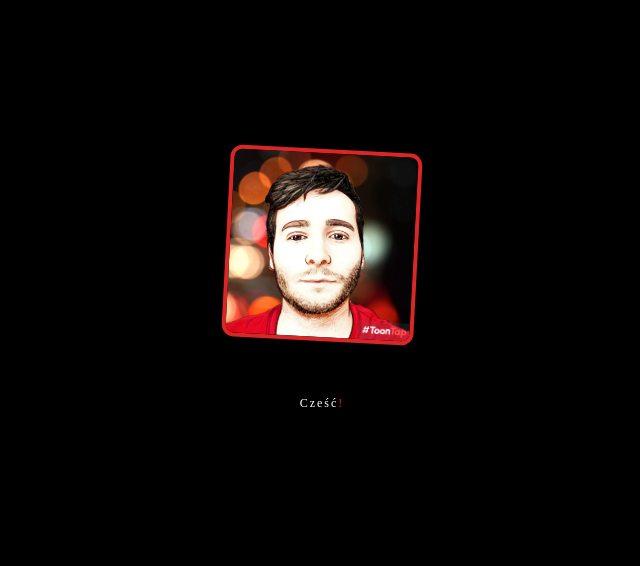
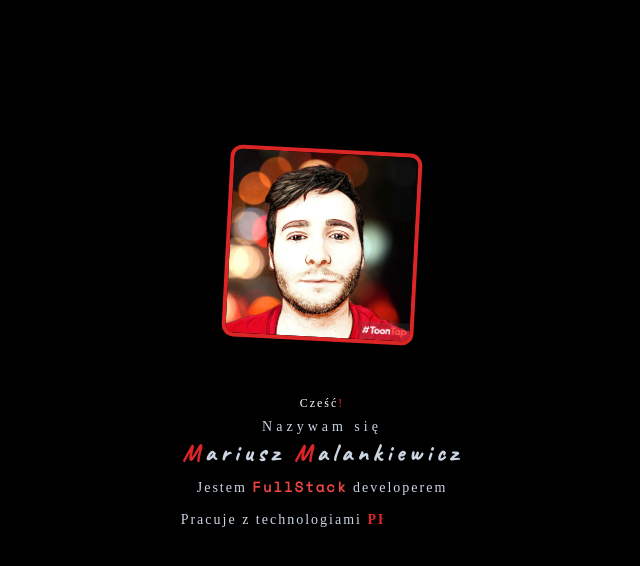
Before and after one commit to MariuszMalankiewicz/portfolio_vue, a Vue app: page / in a window 1280 px wide. Shown: the top 566 px of the page, without its empty margins (318-958 px from the left). Built offline with nearby package versions, Linux system fonts and the light colour scheme; the HTML template or start-up script is replaced by a standard one; a web font is replaced by a local one.

Commit message:
update about animation

```diff
--- a/src/views/About.vue
+++ b/src/views/About.vue
@@ -19,7 +19,7 @@
 
 <style scoped>
 #about img{
-  animation: loadImage 4s 1;
+  animation: loadImage 2s 1 ease-in-out;
 }
 
 @keyframes loadImage {
@@ -54,7 +54,7 @@
 {
   position: relative;
   letter-spacing: 2px;
-  animation: opacityFirst 4s 1
+  animation: opacityFirst 2s 1 ease-in;
 }
 
 @keyframes opacityFirst {
@@ -73,8 +73,8 @@
   left: 0;
   width: 100%;
   height: 100%;
-  animation: firstP 1s 1 steps(6, end);
-  animation-delay: 4s;
+  animation: firstP .5s 1 steps(6, end);
+  animation-delay: 2s;
 }
 
 @keyframes firstP {
@@ -90,10 +90,13 @@
   }
 }
 
+
+
+
 #about #secound{
   position: relative;
   letter-spacing: 4px;
-  animation: opacitySecound 5s 1
+  animation: opacitySecound 2.5s 1
 }
 
 @keyframes opacitySecound {
@@ -112,8 +115,8 @@
   left: 0;
   width: 100%;
   height: 100%;
-  animation: thirthh2 2s 1 steps(11, end);
-  animation-delay: 5s;
+  animation: thirthh2 .5s 1 steps(11, end);
+  animation-delay: 2.5s;
 }
 
 @keyframes thirthh2 {
@@ -132,7 +135,7 @@
 #about #thirth{
   position: relative;
   letter-spacing: 5px;
-  animation: opacityThirth 7s 1
+  animation: opacityThirth 3s 1
 }
 
 @keyframes opacityThirth {
@@ -151,8 +154,8 @@
   left: 0;
   width: 100%;
   height: 100%;
-  animation: thirthH2 3s 1 steps(19, end);
-  animation-delay: 7s;
+  animation: thirthH2 .7s 1 steps(19, end);
+  animation-delay: 3s;
 }
 
 @keyframes thirthH2 {
@@ -171,7 +174,7 @@
 #about #fourth{
   position: relative;
   letter-spacing: 2px;
-  animation: opacityFourth 10s 1
+  animation: opacityFourth 3.7s 1
 }
 
 @keyframes opacityFourth {
@@ -190,8 +193,8 @@
   left: 0;
   width: 100%;
   height: 100%;
-  animation: fourthP 4s 1 steps(28, end);
-  animation-delay: 10s;
+  animation: fourthP .7s 1 steps(28, end);
+  animation-delay: 3.7s;
 }
 
 @keyframes fourthP {
@@ -210,7 +213,7 @@
 #about #fiveth{
   position: relative;
   letter-spacing: 2px;
-  animation: opacityFiveth 14s 1
+  animation: opacityFiveth 4.5s 1
 }
 
 @keyframes opacityFiveth {
@@ -229,8 +232,8 @@
   left: 0;
   width: 100%;
   height: 100%;
-  animation: fourthP 4s 1 steps(28, end);
-  animation-delay: 14s;
+  animation: fourthP .7s 1 steps(28, end);
+  animation-delay: 4.5s;
 }
 
 @keyframes fivethhP {
@@ -250,7 +253,7 @@
 #about #sixth{
   position: relative;
   letter-spacing: 2px;
-  animation: opacitySixth 18s 1;
+  animation: opacitySixth 5.2s 1;
 }
 
 @keyframes opacitySixth {
@@ -269,8 +272,8 @@
   left: 0;
   width: 100%;
   height: 100%;
-  animation: sixthP 3s 1 steps(20, end);
-  animation-delay: 18s;
+  animation: sixthP .5s 1 steps(20, end);
+  animation-delay: 5.2s;
 }
 
 @keyframes sixthP {
@@ -293,8 +296,8 @@
   left: 0;
   width: 0%;
   height: 100%;
-  animation: lighter 2s infinite linear alternate-reverse;
-  animation-delay: 23.5s;
+  animation: lighter .8s infinite linear alternate-reverse;
+  animation-delay: 6.4s;
 }
 
 @keyframes lighter {
@@ -311,15 +314,15 @@
 }
 
 #codePhp{
-  animation: opacityCode 22s 1;
+  animation: opacityCode 5.8s 1;
 }
 
 #code{
-  animation: opacityCode 22.5s 1;
+  animation: opacityCode 6s 1;
 }
 
 #codeJs{
-  animation: opacityCode 23s 1;
+  animation: opacityCode 6.2s 1;
 }
 
 
```
